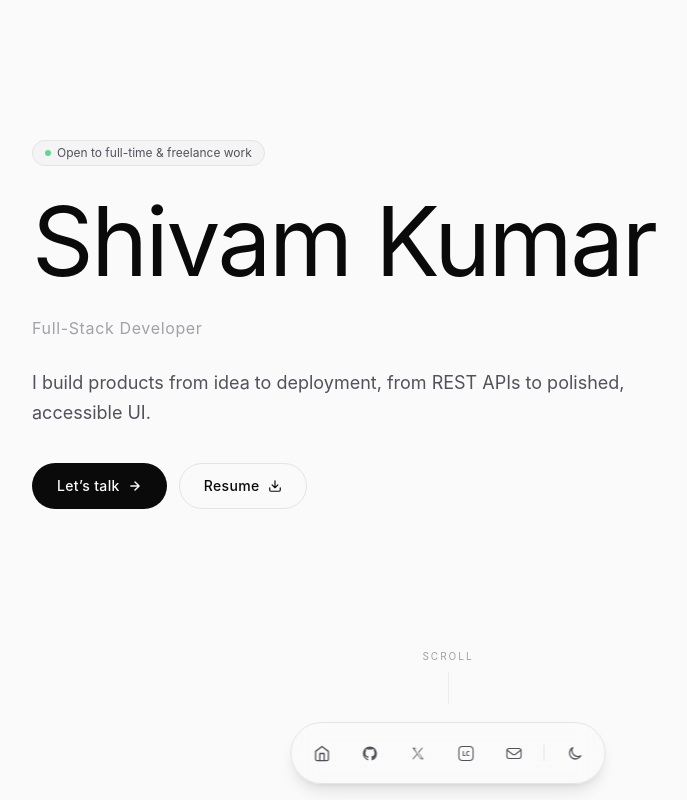
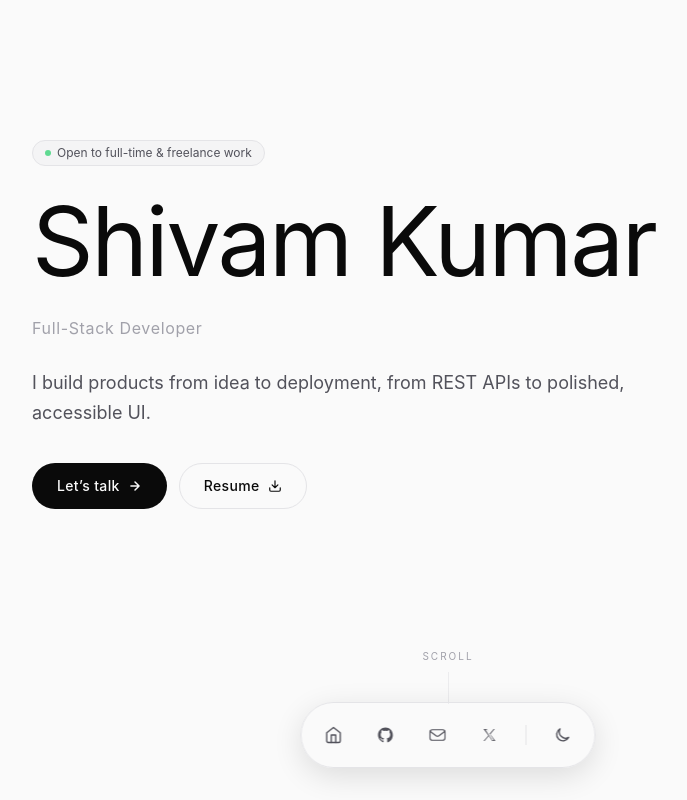
Before and after one commit to shivamkumarlogs/Portfolio, a React (Vite) app: page / in a window 1280 px wide. Shown: the top 800 px of the page, without its empty margins (192-879 px from the left). Built offline with nearby package versions, Linux system fonts and the light colour scheme.

Commit message:
feat(nav): add dock tooltips, improve hover interactions, and update social links

```diff
--- a/src/components/Navigation.jsx
+++ b/src/components/Navigation.jsx
@@ -1,54 +1,110 @@
 import { useTheme } from "../ThemeContext";
-import { Icon } from "./Icon"
+import { Icon } from "./Icon";
 import { socialLinks } from "../data/siteContent";
 
 const DOCK_BUTTON_CLASS =
-  "flex shrink-0 min-h-10 min-w-10 sm:min-h-11 sm:min-w-11 items-center justify-center rounded-full text-[var(--text-secondary)] transition-colors hover:bg-[var(--bg-secondary)] hover:text-[var(--text-primary)] active:scale-95";
+  "group relative flex h-10 w-10 shrink-0 items-center justify-center rounded-full text-(--text-secondary) transition-all duration-200 ease-out hover:-translate-y-0.5 hover:bg-(--bg-secondary) hover:text-(--text-primary) active:scale-90 sm:h-11 sm:w-11";
+
+function Tooltip({ children }) {
+  return (
+    <span
+      className="
+        pointer-events-none absolute bottom-full left-1/2 mb-5
+        -translate-x-1 translate-y-1
+        whitespace-nowrap rounded-md
+        bg-(--surface)
+        px-2.5 py-1.5
+        text-[11px] font-medium
+        text-(--text-primary)
+        opacity-0
+        shadow-lg
+        backdrop-blur-xl
+        transition-all duration-150
+        group-hover:translate-y-0
+        group-hover:opacity-100
+      "
+    >
+      {children}
+    </span>
+  );
+}
 
 export function Navigation() {
   const { theme, toggleTheme } = useTheme();
   const isDark = theme === "dark";
 
-  // Only show icons we actually have (github, linkedin, x, email)
-  const dockLinks = socialLinks.filter((l) =>
-    ["github", "x", "leetcode", "linkedin", "email"].includes(l.icon)
+  const dockLinks = socialLinks.filter((link) =>
+    ["github", "email", "x"].includes(link.icon)
   );
 
   return (
     <nav
-      className="fixed bottom-4 left-1/2 z-50 flex -translate-x-1/2 items-center gap-1 rounded-full border border-(--border) bg-(--surface) px-2 py-2 shadow-lg backdrop-blur-md"
+      className="
+        fixed bottom-8 left-1/2 z-50
+        flex -translate-x-1/2 items-center gap-2
+        rounded-full
+        border border-(--border)
+        bg-(--surface)
+        px-2.5 py-2.5
+        shadow-[0_8px_30px_rgba(0,0,0,0.12)]
+      "
       aria-label="Site navigation"
     >
+      {/* Home */}
       <button
         type="button"
-        onClick={() => window.scrollTo({ top: 0, behavior: "smooth" })}
+        onClick={() =>
+          window.scrollTo({
+            top: 0,
+            behavior: "smooth",
+          })
+        }
         className={DOCK_BUTTON_CLASS}
         aria-label="Home"
       >
-        <Icon name="home" size={17} />
+        <Icon name="home" size={18} />
+
+        <Tooltip>Home</Tooltip>
       </button>
 
+      {/* Social Links */}
       {dockLinks.map((link) => (
         <a
           key={link.label}
           href={link.href}
-          {...(link.icon !== "email" ? { target: "_blank", rel: "noopener noreferrer" } : {})}
+          {...(link.icon !== "email"
+            ? {
+                target: "_blank",
+                rel: "noopener noreferrer",
+              }
+            : {})}
           className={DOCK_BUTTON_CLASS}
           aria-label={link.label}
         >
-          <Icon name={link.icon} size={17} />
+          <Icon name={link.icon} size={18} />
+
+          <Tooltip>{link.label}</Tooltip>
         </a>
       ))}
 
-      <span className="mx-1 h-4 w-px shrink-0 bg-(--border)" aria-hidden="true" />
+      {/* Divider */}
+      <span
+        className="mx-1.5 h-5 w-px shrink-0 bg-(--border)"
+        aria-hidden="true"
+      />
 
+      {/* Theme Toggle */}
       <button
         type="button"
         onClick={toggleTheme}
-        aria-label={`Switch to ${isDark ? "light" : "dark"} theme`}
+        aria-label={
+          isDark ? "Switch to light theme" : "Switch to dark theme"
+        }
         className={DOCK_BUTTON_CLASS}
       >
-        <Icon name={isDark ? "sun" : "moon"} size={17} />
+        <Icon name={isDark ? "sun" : "moon"} size={18} />
+
+        <Tooltip>{isDark ? "Light theme" : "Dark theme"}</Tooltip>
       </button>
     </nav>
   );
--- a/src/data/siteContent.js
+++ b/src/data/siteContent.js
@@ -33,29 +33,30 @@ export const socialLinks = [
   },
 
   {
+    label: "Email",
+    href: "mailto:shivamkumar.byte@gmail.com",
+    icon: "email",
+    detail: "Best way to reach me directly.",
+  },
+
+  {
     label: "X",
     href: "https://x.com/shivamkumar_dev",
     icon: "x",
     detail: "Sharing what I build and learn.",
   },
-  {
-    label: "LeetCode",
-    href: "https://leetcode.com/shivamkumartech",
-    icon: "leetcode",
-    detail: "Problem-solving practice.",
-  },
+  // {
+  //   label: "LeetCode",
+  //   href: "https://leetcode.com/shivamkumartech",
+  //   icon: "leetcode",
+  //   detail: "Problem-solving practice.",
+  // },
   // {
   //   label: "LinkedIn",
   //   href: "https://linkedin.com/in/shivamkumartech",
   //   icon: "linkedin",
   //   detail: "Connect with me here.",
   // },
-  {
-    label: "Email",
-    href: "mailto:shivamkumar.byte@gmail.com",
-    icon: "email",
-    detail: "Best way to reach me directly.",
-  },
 ];
 
 export const experience = [
@@ -121,6 +122,4 @@ export const projects = [
       },
     ],
   },
-
-
 ];
```
